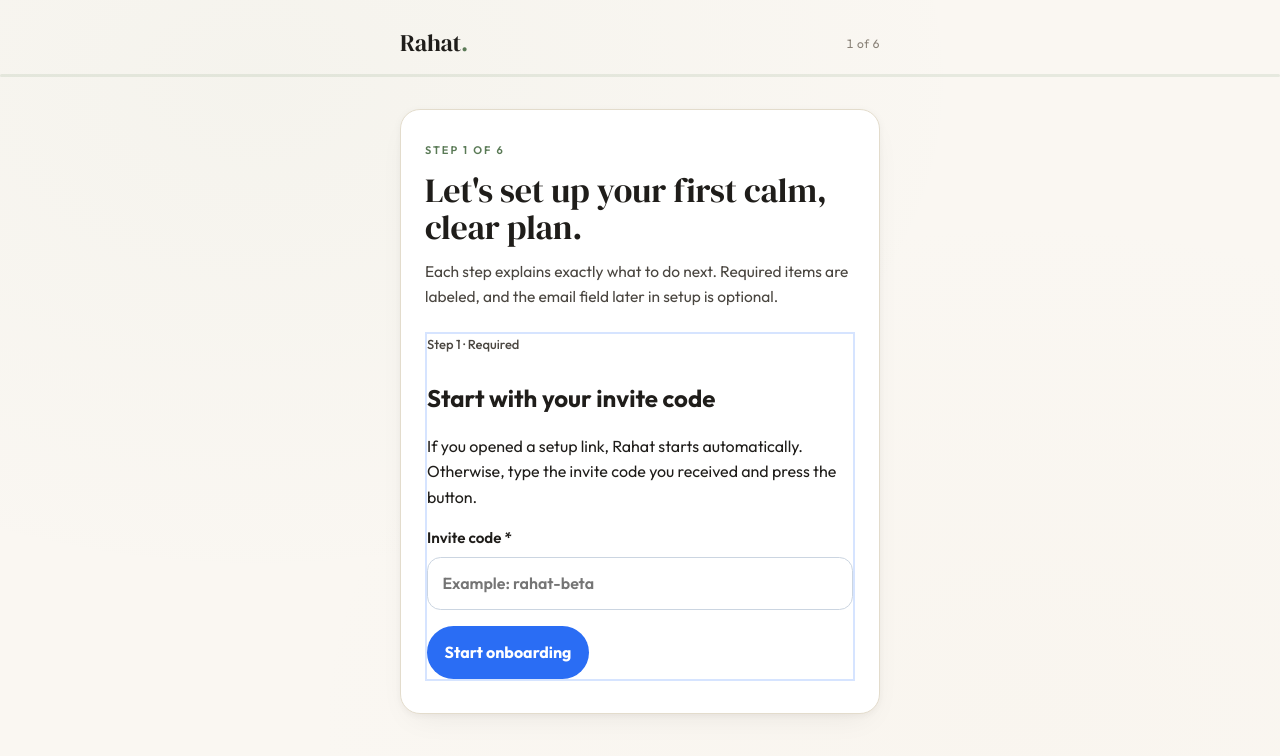
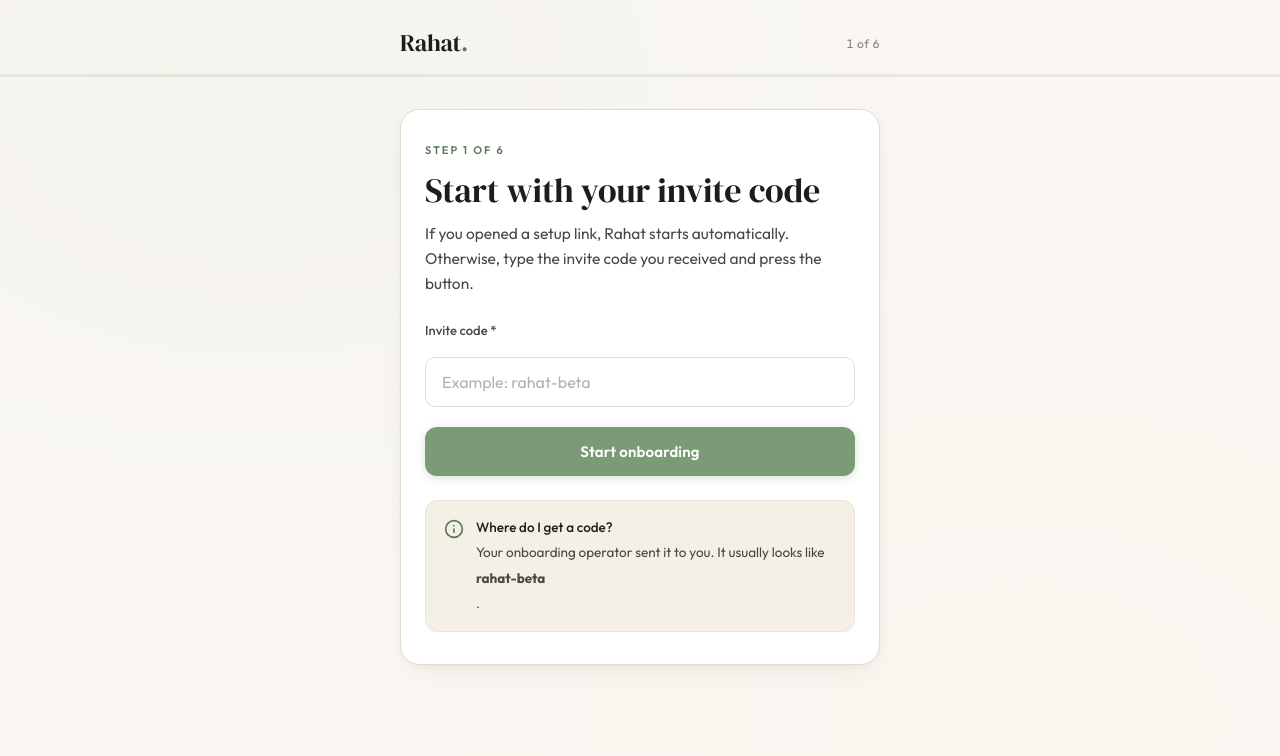
Before and after one commit to zainmsyed/rahat, a SvelteKit app in the folder web/: page /onboarding in a window 1280 px wide. Shown: the top 756 px of the page. Built offline with nearby package versions, Linux system fonts and the light colour scheme; no server answers.

Commit message:
story-022: onboarding invite-code entry redesign
FossilOrigin-Name: 44fbf9f069b5c176e094d7ca64c48b6da4d9c9c4cc2de471c5a83956162c4e29

```diff
--- a/web/src/routes/onboarding/+page.svelte
+++ b/web/src/routes/onboarding/+page.svelte
@@ -2,6 +2,9 @@
 	import { goto } from '$app/navigation';
 	import { onMount } from 'svelte';
 	import OnboardingShell from '$lib/components/OnboardingShell.svelte';
+	import Button from '$lib/components/design/Button.svelte';
+	import InfoBox from '$lib/components/design/InfoBox.svelte';
+	import Input from '$lib/components/design/Input.svelte';
 	import {
 		buildOnboardingSteps,
 		clearStoredOnboardingToken,
@@ -19,7 +22,13 @@
 	let loading = true;
 	let inviteCode = '';
 	let pageError = '';
-	let state: OnboardingState = { has_profile: false, telegram_linked: false, calendar_connected: false, tasks: [], starter_templates: [] };
+	let state: OnboardingState = {
+		has_profile: false,
+		telegram_linked: false,
+		calendar_connected: false,
+		tasks: [],
+		starter_templates: []
+	};
 
 	$: steps = buildOnboardingSteps(state, false);
 
@@ -63,6 +72,11 @@
 			loading = false;
 		}
 	}
+
+	function handleSubmit(event: Event) {
+		event.preventDefault();
+		startSession();
+	}
 </script>
 
 {#if loading}
@@ -71,27 +85,29 @@
 	<OnboardingShell
 		{steps}
 		currentStep={0}
-		title="Let's set up your first calm, clear plan."
-		intro="Each step explains exactly what to do next. Required items are labeled, and the email field later in setup is optional."
+		title="Start with your invite code"
+		intro="If you opened a setup link, Rahat starts automatically. Otherwise, type the invite code you received and press the button."
 	>
-		<section class="panel active">
-			<p class="label">Step 1 · Required</p>
-			<h2>Start with your invite code</h2>
-			<p>If you opened a setup link, Rahat starts automatically. Otherwise, type the invite code you received and press the button.</p>
+		<form class="invite-form" on:submit={handleSubmit}>
+			<Input
+				id="inviteCode"
+				label="Invite code"
+				placeholder="Example: rahat-beta"
+				bind:value={inviteCode}
+				required
+				error={pageError}
+			/>
 
-			<label>
-				<span>Invite code *</span>
-				<input bind:value={inviteCode} placeholder="Example: rahat-beta" />
-			</label>
+			<Button type="submit" variant="primary" fullWidth>
+				{loading ? 'Starting…' : 'Start onboarding'}
+			</Button>
+		</form>
 
-			{#if pageError}
-				<p class="error-banner">{pageError}</p>
-			{/if}
-
-			<div class="actions">
-				<button type="button" on:click={startSession}>Start onboarding</button>
-			</div>
-		</section>
+		<div class="help">
+			<InfoBox title="Where do I get a code?">
+				Your onboarding operator sent it to you. It usually looks like <strong>rahat-beta</strong>.
+			</InfoBox>
+		</div>
 	</OnboardingShell>
 {/if}
 
@@ -100,55 +116,16 @@
 		min-height: 100vh;
 		display: grid;
 		place-items: center;
-		font-size: 1.1rem;
+		font-size: 15.5px;
+		color: var(--ink-2);
 	}
 
-	.panel {
+	.invite-form {
 		display: grid;
-		gap: 1rem;
-		border: 2px solid #d6e4ff;
+		gap: var(--space-5);
 	}
 
-	label {
-		display: grid;
-		gap: 0.4rem;
-		font-weight: 600;
-	}
-
-	span {
-		font-size: 0.95rem;
-	}
-
-	input,
-	button {
-		font: inherit;
-	}
-
-	input {
-		padding: 0.8rem 0.9rem;
-		border-radius: 0.85rem;
-		border: 1px solid #cbd5e1;
-	}
-
-	button {
-		padding: 0.85rem 1.1rem;
-		border-radius: 999px;
-		border: none;
-		background: #2a6df4;
-		color: white;
-		font-weight: 700;
-		cursor: pointer;
-	}
-
-	.actions {
-		display: flex;
-	}
-
-	.error-banner {
-		color: #b42318;
-		font-weight: 600;
-		padding: 0.9rem 1rem;
-		border-radius: 1rem;
-		background: #fff1f0;
+	.help {
+		margin-top: var(--space-6);
 	}
 </style>
```
Also changed, not shown: 1 other file (tests, documents, lock files or other folders).
